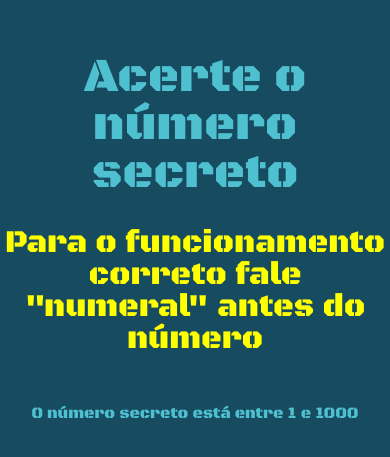
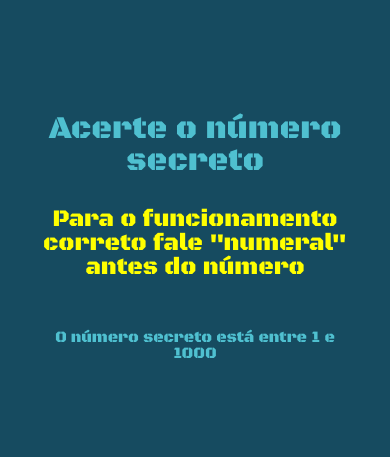
Before and after one commit to AllanR1991/alura-numeroSecreto-JSAudio, a plain HTML site: page index.html in a window 390 px wide. Shown: the part 165-622 px from the top of the page. Drawn offline with nearby package versions, Linux system fonts and the light colour scheme.

Commit message:
Alterado Padding Body

```diff
--- a/style.css
+++ b/style.css
@@ -63,12 +63,15 @@ h3 {
 }
 
 @media screen and (max-width: 650px) {
+    body{
+        padding: 0 10%;
+    }
     h1{
-        font-size: 3em;
+        font-size: 2em;
     }
 
     h2{
-        font-size: 2em;
+        font-size: 1.5em;
     }
 
     h3{
```
